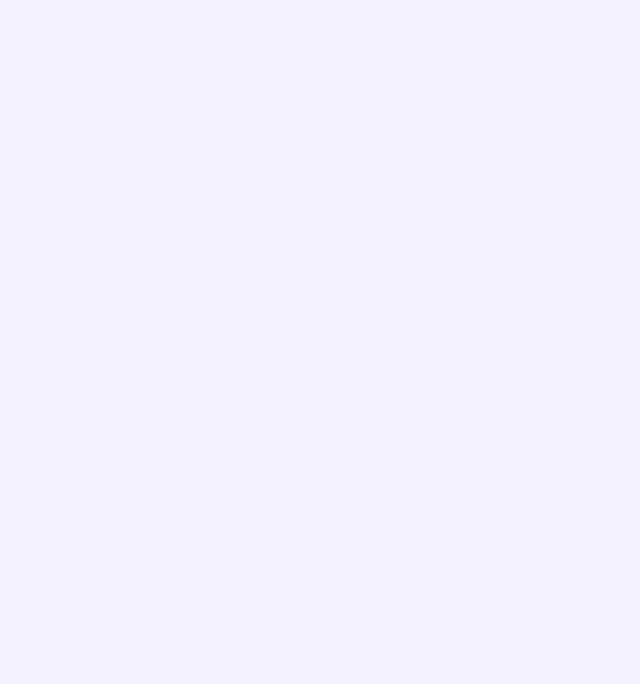
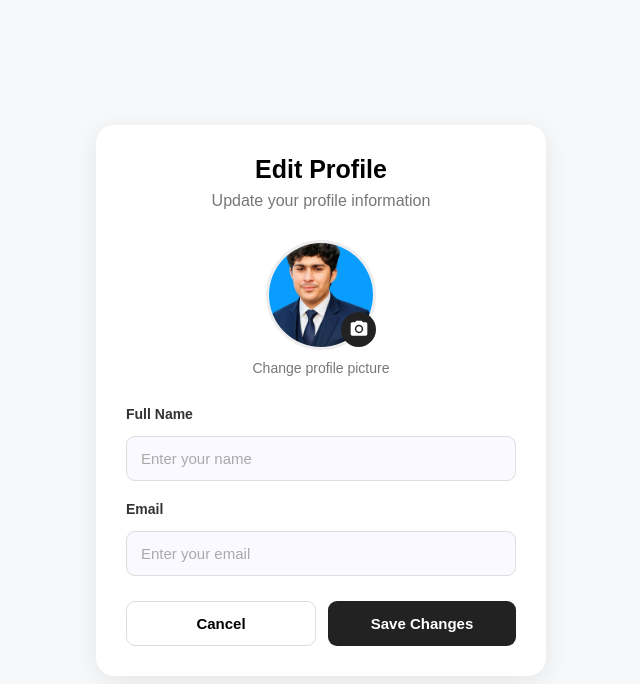
Before and after one commit to sajidsafi936/task-manager, a React (Vite) app in the folder frontend/task-manager/: page /edit-profile in a window 1280 px wide. Before the commit this address had no page. Shown: the top 684 px of the page, without its empty margins (319-959 px from the left). Built offline with nearby package versions, Linux system fonts and the light colour scheme.

Commit message:
add profile update route

```diff
--- a/frontend/task-manager/src/App.jsx
+++ b/frontend/task-manager/src/App.jsx
@@ -7,6 +7,7 @@ import { BrowserRouter, Routes, Route } from "react-router-dom";
 import HomeDashboard from "./components/HomeDashboard";
 import AddTask from "./components/AddTask";
 import ProfileScreen from "./components/ProfileScreen";
+import EditProfile from "./components/EditProfile";
 
 function App() {
   return (
@@ -19,6 +20,7 @@ function App() {
         <Route path="/homedashboard" element={< HomeDashboard/>} />
         <Route path="/AddTask" element={< AddTask/>} />
         <Route path="/profile" element={<ProfileScreen />} />
+        <Route path="/edit-profile" element={<EditProfile />} />
       </Routes>
     </>
   );
--- /dev/null
+++ b/frontend/task-manager/src/components/EditProfile.css
@@ -0,0 +1,128 @@
+.edit-profile-container {
+  min-height: 100vh;
+  padding: 30px 20px;
+  display: flex;
+  justify-content: center;
+  align-items: center;
+  background: #f7f8fa;
+}
+
+.edit-profile-card {
+  width: 100%;
+  max-width: 450px;
+  background: white;
+  padding: 30px;
+  border-radius: 18px;
+  box-shadow: 0 5px 25px rgba(0, 0, 0, 0.08);
+}
+
+.edit-profile-header {
+  text-align: center;
+  margin-bottom: 30px;
+}
+
+.edit-profile-header h2 {
+  margin: 0;
+  font-size: 25px;
+}
+
+.edit-profile-header p {
+  margin-top: 8px;
+  color: #777;
+}
+
+/* Profile Picture */
+
+.edit-picture-section {
+  text-align: center;
+  margin-bottom: 30px;
+}
+
+.edit-picture-wrapper {
+  position: relative;
+  width: 110px;
+  height: 110px;
+  margin: auto;
+}
+
+.edit-profile-picture {
+  width: 110px;
+  height: 110px;
+  object-fit: cover;
+  border-radius: 50%;
+  border: 3px solid #eee;
+}
+
+.camera-button {
+  position: absolute;
+  right: 0;
+  bottom: 3px;
+  width: 35px;
+  height: 35px;
+  border-radius: 50%;
+  background: #222;
+  color: white;
+  display: flex;
+  align-items: center;
+  justify-content: center;
+  cursor: pointer;
+}
+
+.edit-picture-section p {
+  margin-top: 10px;
+  font-size: 14px;
+  color: #777;
+}
+
+/* Inputs */
+
+.form-group {
+  display: flex;
+  flex-direction: column;
+  margin-bottom: 20px;
+}
+
+.form-group label {
+  margin-bottom: 8px;
+  font-weight: 600;
+}
+
+.form-group input {
+  padding: 13px 14px;
+  border: 1px solid #ddd;
+  border-radius: 9px;
+  outline: none;
+  font-size: 15px;
+}
+
+.form-group input:focus {
+  border-color: #555;
+}
+
+/* Buttons */
+
+.edit-profile-buttons {
+  display: flex;
+  gap: 12px;
+  margin-top: 25px;
+}
+
+.edit-profile-buttons button {
+  flex: 1;
+  padding: 13px;
+  border-radius: 9px;
+  font-size: 15px;
+  font-weight: 600;
+  cursor: pointer;
+}
+
+.cancel-btn {
+  background: white;
+  border: 1px solid #ddd;
+}
+
+.save-btn {
+  background: #222;
+  color: white;
+  border: none;
+}
--- /dev/null
+++ b/frontend/task-manager/src/components/EditProfile.jsx
@@ -0,0 +1,178 @@
+import React, { useState } from "react";
+import "./EditProfile.css";
+import { MdCameraAlt } from "react-icons/md";
+import { useNavigate } from "react-router-dom";
+import profile from "../assets/profile.png";
+
+const EditProfile = () => {
+  const navigate = useNavigate();
+
+  const user = JSON.parse(localStorage.getItem("user"));
+
+  const [username, setUsername] = useState(user?.name || "");
+  const [email, setEmail] = useState(user?.email || "");
+  const [profilePicture, setProfilePicture] = useState(profile);
+
+  const handleChangeName = (e) => {
+    setUsername(e.target.value);
+  };
+
+  const handleChangeEmail = (e) => {
+    setEmail(e.target.value);
+  };
+
+  const handleChangePicture = (e) => {
+    const file = e.target.files[0];
+
+    if (file) {
+      const imageUrl = URL.createObjectURL(file);
+      setProfilePicture(imageUrl);
+    }
+  };
+
+  const handleCancel = () => {
+    navigate("/profile");
+  };
+
+  const handleSave = async () => {
+    try {
+        const token = localStorage.getItem("token");
+
+        const res = await fetch(
+            `${import.meta.env.VITE_API_URL}/api/users/profile`,
+            {
+                method: "PUT",
+                headers: {
+                    "Content-Type": "application/json",
+                    Authorization: `Bearer ${token}`,
+                },
+                body: JSON.stringify({
+                    name: username,
+                    email: email,
+                }),
+            }
+        );
+
+        const data = await res.json();
+
+        if (!res.ok) {
+            console.error(data.message);
+            return;
+        }
+
+        // Update user information in localStorage
+        localStorage.setItem(
+            "user",
+            JSON.stringify(data.user)
+        );
+
+        // Go back to ProfileScreen
+        navigate("/profile");
+
+    } catch (err) {
+        console.error(err);
+    }
+};
+
+  return (
+    <div className="edit-profile-container">
+
+      <div className="edit-profile-card">
+
+        <div className="edit-profile-header">
+          <h2>Edit Profile</h2>
+          <p>Update your profile information</p>
+        </div>
+
+        {/* Profile Picture */}
+        <div className="edit-picture-section">
+
+          <div className="edit-picture-wrapper">
+
+            <img
+              src={profilePicture}
+              alt="Profile"
+              className="edit-profile-picture"
+            />
+
+            <label
+              htmlFor="profile-picture"
+              className="camera-button"
+            >
+              <MdCameraAlt size={20} />
+            </label>
+
+            <input
+              type="file"
+              id="profile-picture"
+              accept="image/*"
+              onChange={handleChangePicture}
+              hidden
+            />
+
+          </div>
+
+          <p>Change profile picture</p>
+
+        </div>
+
+        {/* Name */}
+        <div className="form-group">
+
+          <label htmlFor="username">
+            Full Name
+          </label>
+
+          <input
+            type="text"
+            id="username"
+            value={username}
+            onChange={handleChangeName}
+            placeholder="Enter your name"
+          />
+
+        </div>
+
+        {/* Email */}
+        <div className="form-group">
+
+          <label htmlFor="email">
+            Email
+          </label>
+
+          <input
+            type="email"
+            id="email"
+            value={email}
+            onChange={handleChangeEmail}
+            placeholder="Enter your email"
+          />
+
+        </div>
+
+        {/* Buttons */}
+        <div className="edit-profile-buttons">
+
+          <button
+            className="cancel-btn"
+            onClick={handleCancel}
+          >
+            Cancel
+          </button>
+
+          <button
+            className="save-btn"
+            onClick={handleSave}
+          >
+            Save Changes
+          </button>
+
+        </div>
+
+      </div>
+
+    </div>
+  );
+};
+
+export default EditProfile;
--- a/frontend/task-manager/src/components/ProfileScreen.jsx
+++ b/frontend/task-manager/src/components/ProfileScreen.jsx
@@ -12,6 +12,7 @@ import {
 import { useNavigate } from "react-router-dom";
 import BottomNavbar from "./BottomNavbar";
 import profile from "../assets/profile.png";
+import EditProfile from "./EditProfile";
 
 const ProfileScreen = () => {
   const navigate = useNavigate();
```
Also changed, not shown: 2 other files (tests, documents, lock files or other folders).
